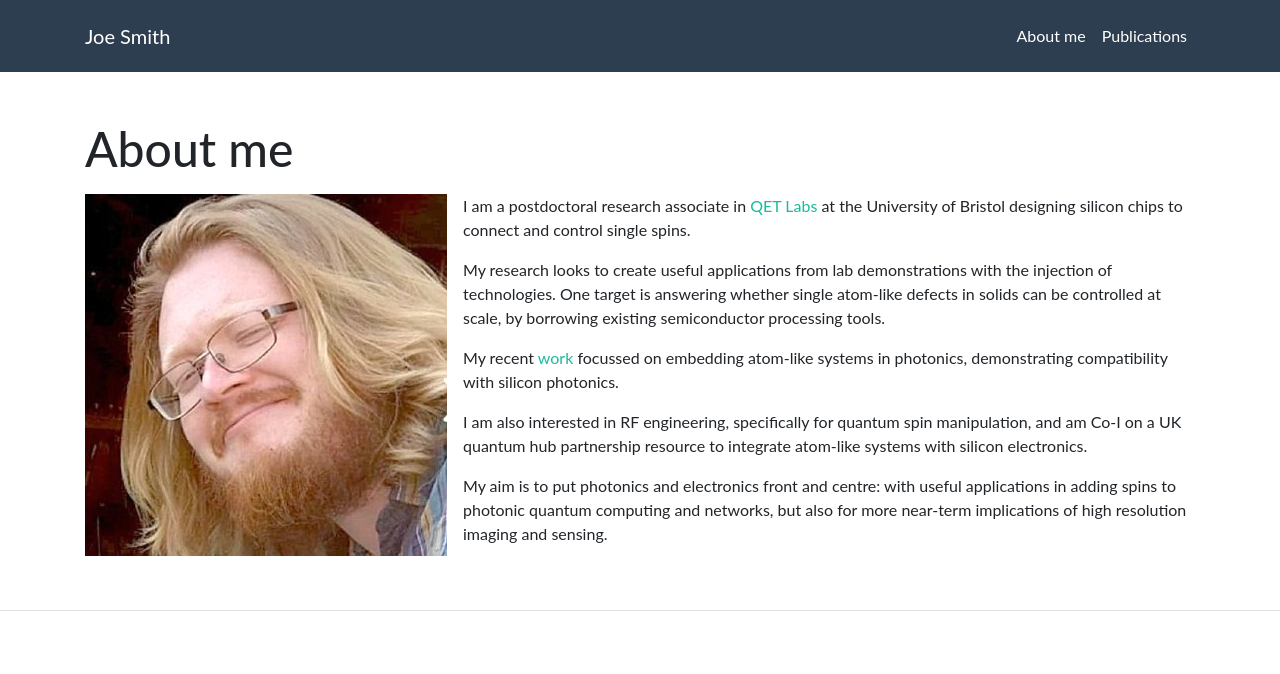
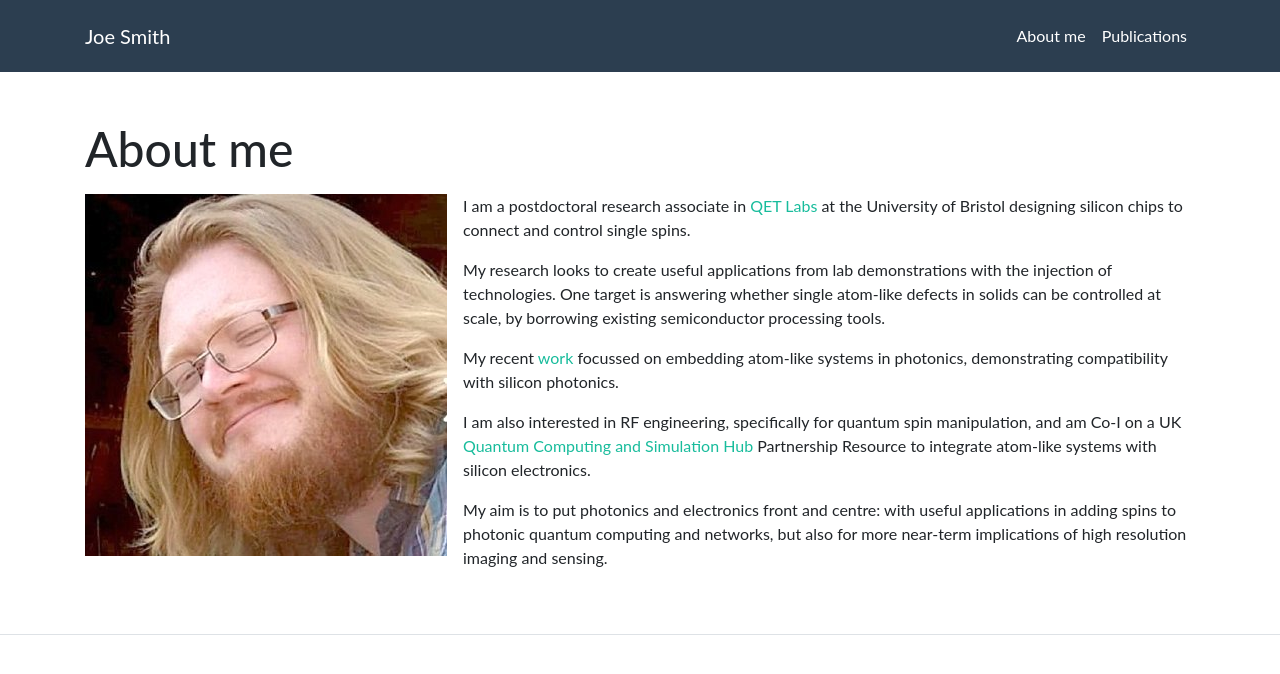
Before and after one commit to joesmio/joesmio.github.io, a Jekyll site: the page built from index.md, in a window 1280 px wide. Shown: the top 674 px of the page. Built offline with Jekyll 4.4.1, drawn with Linux system fonts in a browser that asks for light colours.

Commit message:
Correct name to hub

```diff
--- a/index.md
+++ b/index.md
@@ -12,6 +12,6 @@ My research looks to create useful applications from lab demonstrations with the
 
 My recent [work](/papers.md) focussed on embedding atom-like systems in photonics, demonstrating compatibility with silicon photonics.
 
-I am also interested in RF engineering, specifically for quantum spin manipulation, and am Co-I on a UK quantum hub partnership resource to integrate atom-like systems with silicon electronics.
+I am also interested in RF engineering, specifically for quantum spin manipulation, and am Co-I on a UK [Quantum Computing and Simulation Hub](https://www.qcshub.org/) Partnership Resource to integrate atom-like systems with silicon electronics.
 
 My aim is to put photonics and electronics front and centre: with useful applications in adding spins to photonic quantum computing and networks, but also for more near-term implications of high resolution imaging and sensing.
```
